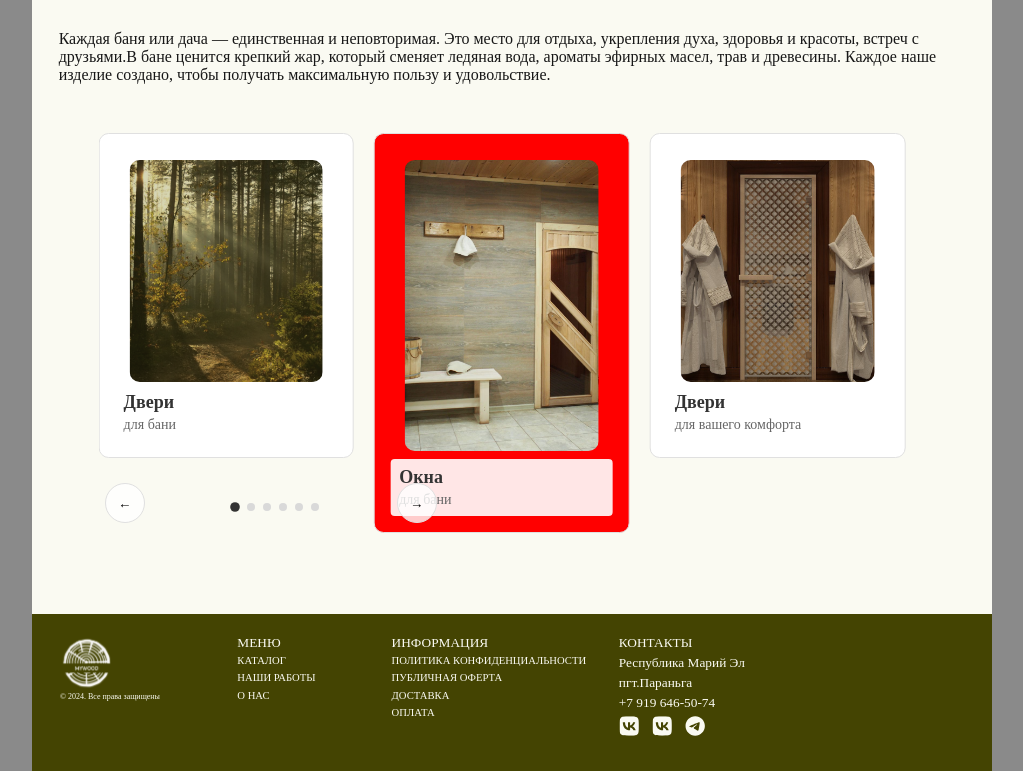
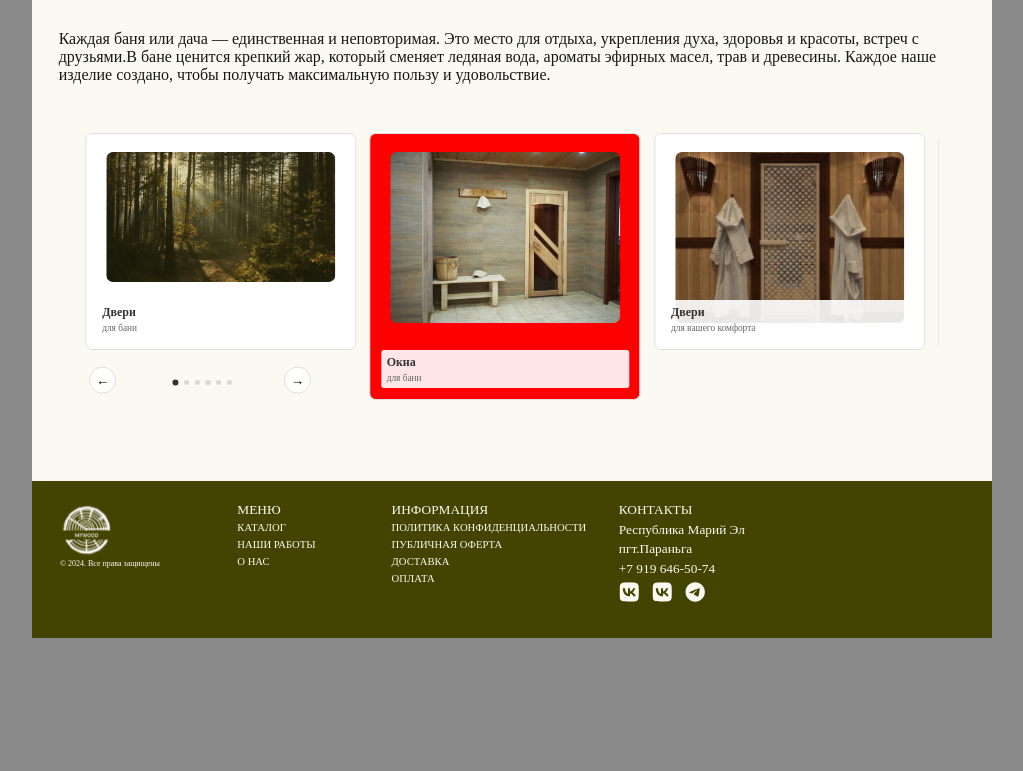
Before and after one commit to Safirenat/mywood, a Next.js app: page / in a window 1280 px wide. Shown: the part 1594-2365 px from the top of the page, without its empty margins (128-1151 px from the left). After the commit the page ends 2232 px from the top, so only its background shows below. Built offline with nearby package versions, Linux system fonts and the light colour scheme.

Commit message:
фикс правки

```diff
--- a/src/app/components/ui/carousel/carousel.module.scss
+++ b/src/app/components/ui/carousel/carousel.module.scss
@@ -4,9 +4,9 @@
 .carousel {
     position: relative;
     width: 100%;
-    // max-width: 1200px;
+    // max-width: $apx-1200;
     margin: 0 auto;
-    padding: 0 40px;
+    padding: 0 $apx-40;
     overflow: hidden;
   }
 
@@ -18,23 +18,23 @@
   .slidesWrapper {
     display: flex;
     width: 100%;
-    gap: 20px;
+    gap: $apx-20;
   }
 
   .slide {
-    flex: 0 0 calc((100% - 60px) / 3);
+    flex: 0 0 calc((100% - $apx-60) / 3);
     position: relative;
-    border-radius: 10px;
+    border-radius: $apx-10;
     overflow: hidden;
     aspect-ratio: 3/4;
     background: #fff;
-    padding: 26px 30px 56px 30px;
+    padding: $apx-26 $apx-30 $apx-56 $apx-30;
     border: 1px solid #e0e0e0;
   }
 
   .imageWrapper {
     width: 100%;
-    height: 92%;
+    // height: $apx-92;
     position: relative;
   }
 
@@ -44,33 +44,33 @@
 
   .image {
     width: 100%;
-    height: 100%;
+    // height: 100%;
     // width: $apx-265;
     // height: $apx-310;
     object-fit: cover;
-    border-radius: 10px;
+    border-radius: $apx-10;
   }
 
   .content {
     position: absolute;
-    bottom: 16px;
-    left: 16px;
-    right: 16px;
+    bottom: $apx-16;
+    left: $apx-16;
+    right: $apx-16;
     text-align: center;
     background: rgba(255, 255, 255, 0.9);
-    padding: 8px;
-    border-radius: 4px;
+    padding: $apx-8;
+    border-radius: $apx-4;
   }
 
   .title {
-    font-size: 18px;
+    font-size: $apx-18;
     color: #333;
-    margin-bottom: 4px;
+    margin-bottom: $apx-4;
     text-align: left;
   }
 
   .subtitle {
-    font-size: 14px;
+    font-size: $apx-14;
     color: #666;
     text-align: left;
 
@@ -83,8 +83,8 @@
     background: rgba(255, 255, 255, 0.8);
     border: 1px solid #e0e0e0;
     border-radius: 50%;
-    width: 40px;
-    height: 40px;
+    width: $apx-40;
+    height: $apx-40;
     display: flex;
     align-items: center;
     justify-content: center;
@@ -98,19 +98,19 @@
     }
 
     &.arrowLeft {
-        top: 370px;
-        left: 46px;
+        top: $apx-370;
+        left: $apx-46;
     }
 
     &.arrowRight {
-        top: 370px;
-        left: 338px;
+        top: $apx-370;
+        left: $apx-338;
     }
   }
 
   @media (max-width: 768px) {
     .slide {
-      flex: 0 0 calc(100% - 20px);
+      flex: 0 0 calc(100% - $apx-20);
     }
 
     .slidesWrapper {
@@ -121,17 +121,17 @@
   .pagination {
 
     position: absolute;
-    top: 350px;
-    left: 172px;
+    top: $apx-350;
+    left: $apx-172;
     display: flex;
     justify-content: center;
-    gap: 8px;
-    margin-top: 20px;
+    gap: $apx-8;
+    margin-top: $apx-20;
   }
 
   .dot {
-    width: 8px;
-    height: 8px;
+    width: $apx-8;
+    height: $apx-8;
     border-radius: 50%;
     background: #D9D9D9;
     border: none;
--- a/src/app/components/ui/carousel/index.tsx
+++ b/src/app/components/ui/carousel/index.tsx
@@ -1,5 +1,7 @@
 import { FC, useState, useEffect } from 'react'
 import styles from './carousel.module.scss'
+import apx from '../../../styles/adaptivepx'
+
 
 interface CarouselProps {
   slides: {
@@ -94,11 +96,7 @@ export const Carousel: FC<CarouselProps> = ({ slides }) => {
                 key={`${slide.id}-${index}`}
                 className={`${styles.slide} ${isMiddleSlide ? styles.middleSlide : ''}`}
                 style={{
-                //   backgroundColor: isMiddleSlide ? 'red' : 'transparent',
-                  height: isMiddleSlide ? '400px' : '325px',
-                //   transform: isMiddleSlide ? 'none' : 'scale(0.8)',
-                //   marginTop: isMiddleSlide ? '0px' : '-110px'
-                // width: isMiddleSlide ? '190px' : '565px',
+                  height: isMiddleSlide ? `${apx.d(400)}` : `${apx.d(325)}`,
                 }}
               >
                 <div className={styles.imageWrapper}>
@@ -116,11 +114,7 @@ export const Carousel: FC<CarouselProps> = ({ slides }) => {
             )
           })}
         </div>
-
-
       </div>
-
-
     </div>
   )
 }
--- /dev/null
+++ b/src/app/styles/adaptivepx.ts
@@ -0,0 +1,13 @@
+const apx1 = 0.052083;
+const apx1L = 0.134409;
+const apx1M = 0.266667;
+
+const apx = {
+  d: (px: number) => `${px * apx1}vw`,
+  l: (px: number) => `${px * apx1L}vw`,
+  m: (px: number) => `${px * apx1M}vw`,
+};
+
+export { apx1, apx1L, apx1M };
+
+export default apx;
```
Also changed, not shown: src/app/styles/adaptivepx.scss (line endings or trailing spaces).
